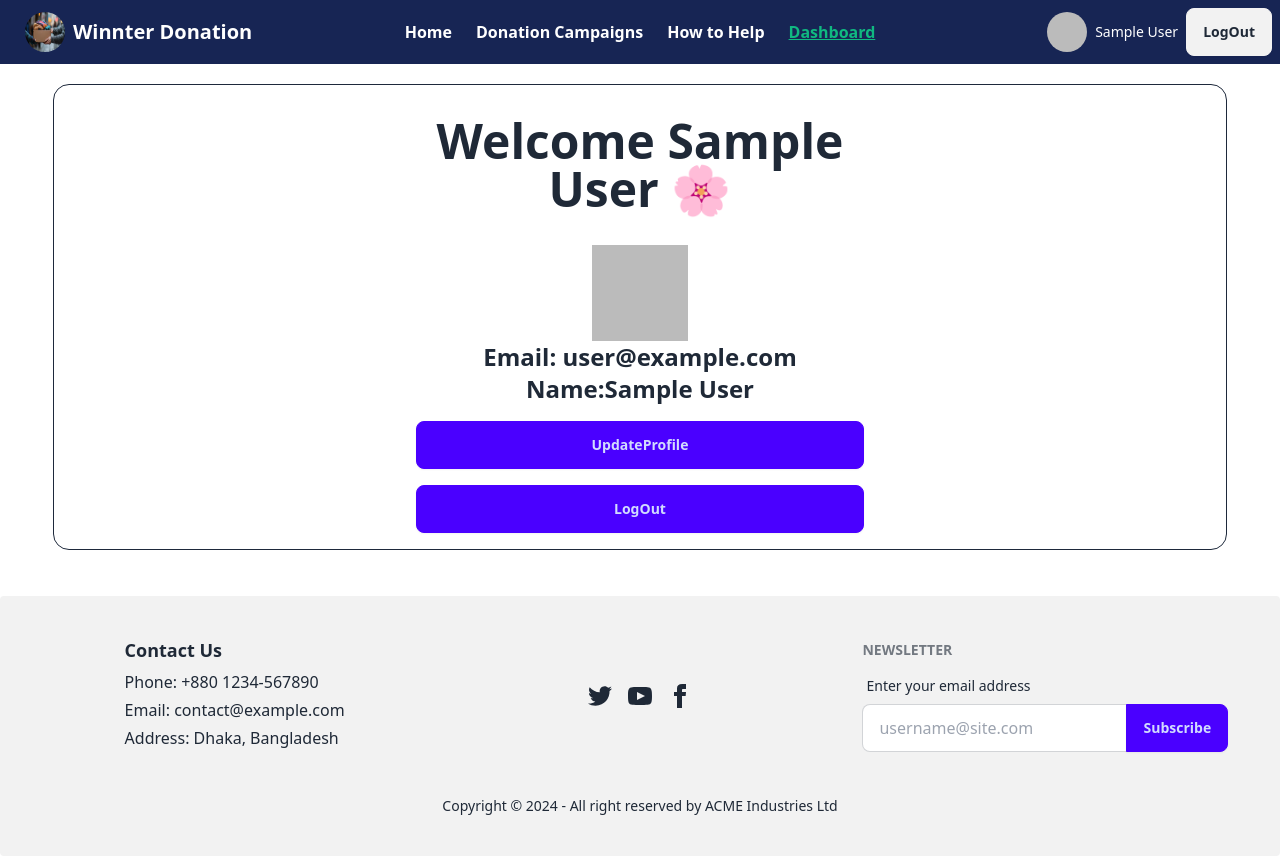
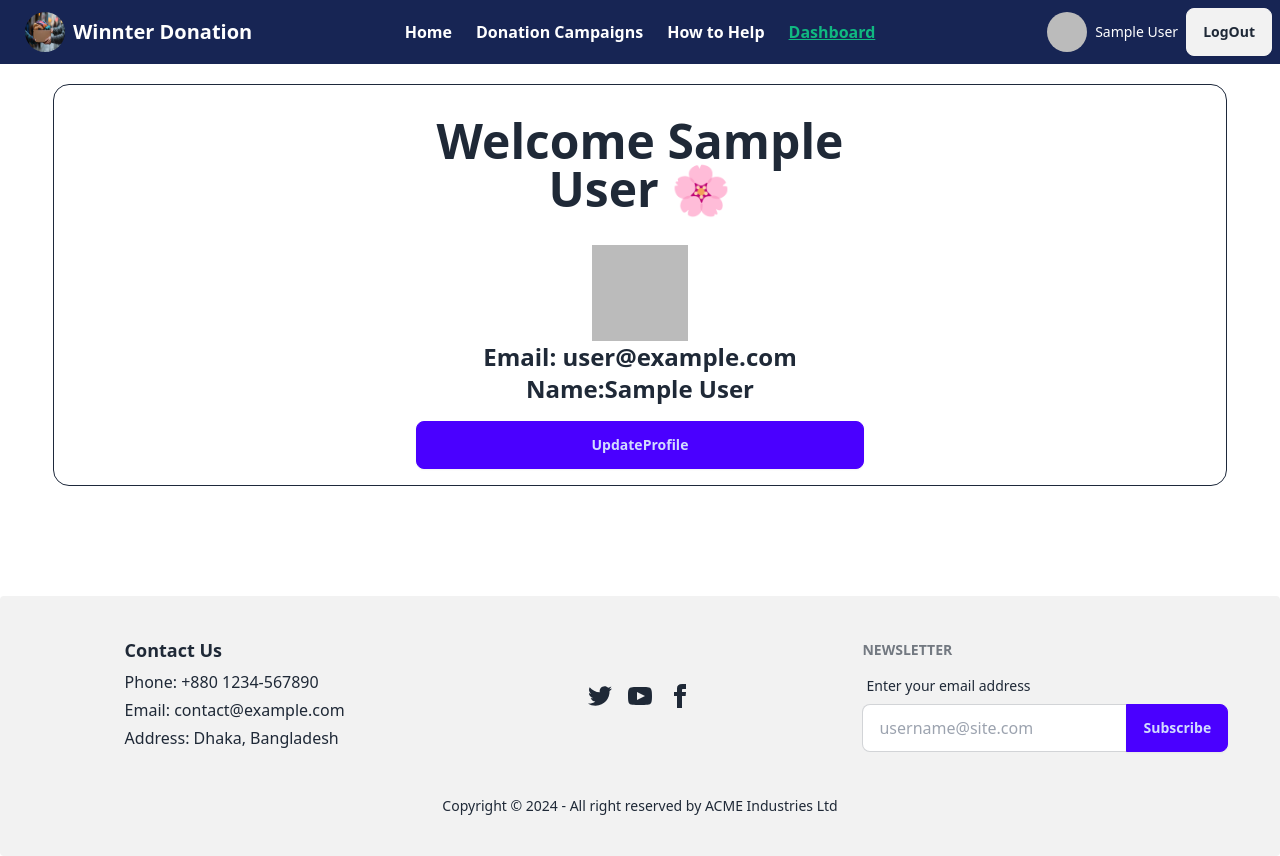
Before and after one commit to MeghlaB/WinterDonation, a React (Vite) app: page /dashboard in a window 1280 px wide. Built offline with nearby package versions, Linux system fonts and the light colour scheme; no server answers; sample sign-in values are in the browser's storage.

Commit message:
btn remove

```diff
--- a/src/Components/Dashboard.jsx
+++ b/src/Components/Dashboard.jsx
@@ -17,7 +17,6 @@ export default function Dashboard() {
      </div>
       <div className='flex flex-col space-y-4'>
       <NavLink to={'/update'} className="btn btn-primary">UpdateProfile</NavLink>
-      <button onClick={logout} className="btn btn-primary">LogOut</button>
       </div>
 
     </div>
--- a/src/Pages/UpdateProfile.jsx
+++ b/src/Pages/UpdateProfile.jsx
@@ -39,8 +39,6 @@ export default function UpdateProfile() {
       </div>
       <div className="form-control mt-6">
         <button className="btn btn-primary">Update</button>
-
-
       </div>
     </form>
   </div>
```
